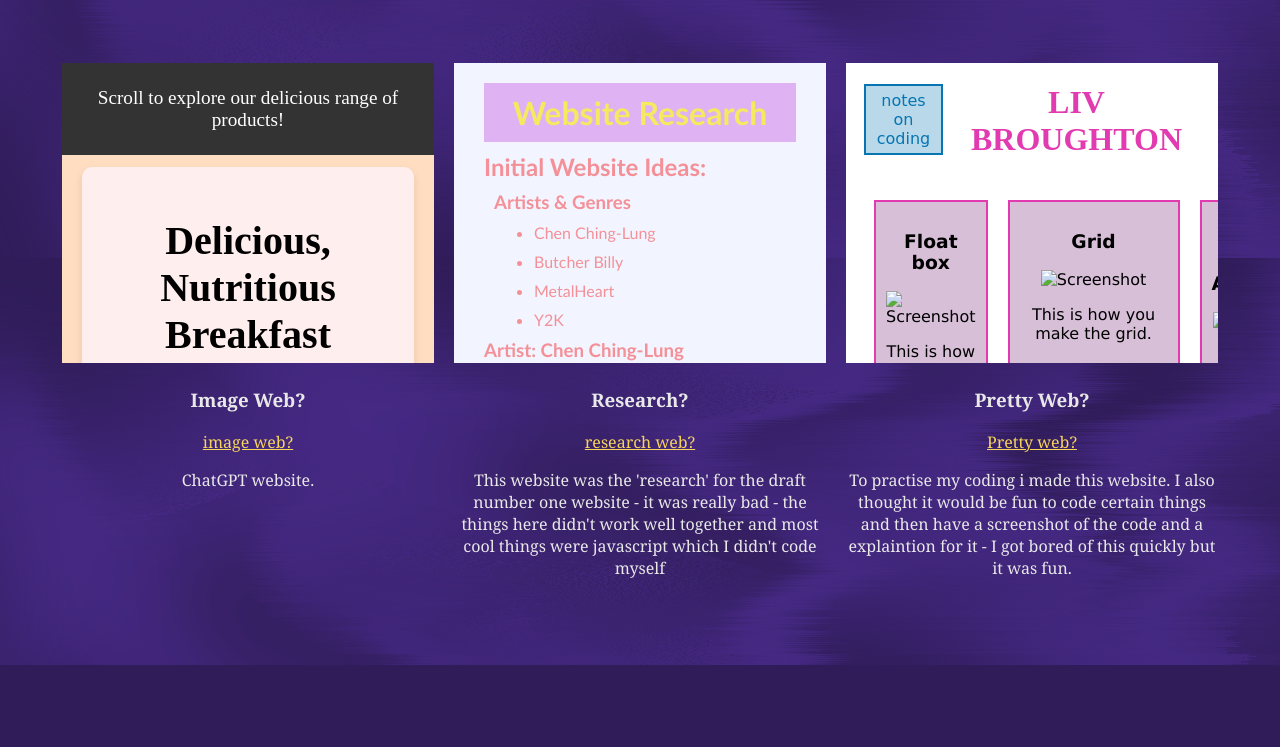
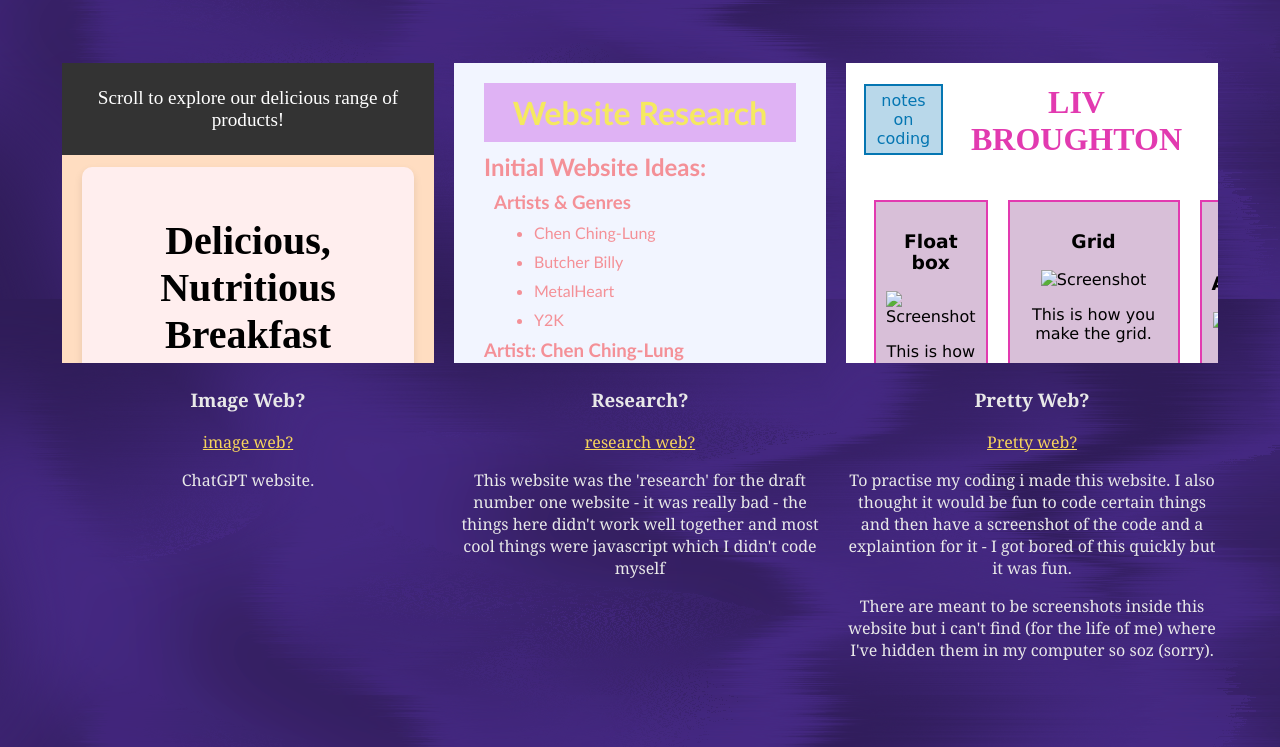
Before and after one commit to L1VB/RepoName, a plain HTML site: page OTHER-web.html in a window 1280 px wide. Shown: the part 917-1664 px from the top of the page. Before the commit the page ends 1582 px from the top, so only its background shows below. Drawn offline with Linux system fonts and the light colour scheme.

Commit message:
Update OTHER-web.html
I can't find the screenshots for the quote 'pretty website' (its ugly in my opinion) so soz

```diff
--- a/OTHER-web.html
+++ b/OTHER-web.html
@@ -63,6 +63,7 @@
             <h3>Pretty Web?</h3>
             <a href="PrettyWeb.html" target="_blank">Pretty web?</a>
             <p>To practise my coding i made this website. I also thought it would be fun to code certain things and then have a screenshot of the code and a explaintion for it - I got bored of this quickly but it was fun.</p>
+            <p>There are meant to be screenshots inside this website but i can't find (for the life of me) where I've hidden them in my computer so soz (sorry).</p>
         </div>
     </div>
 </section>
```
